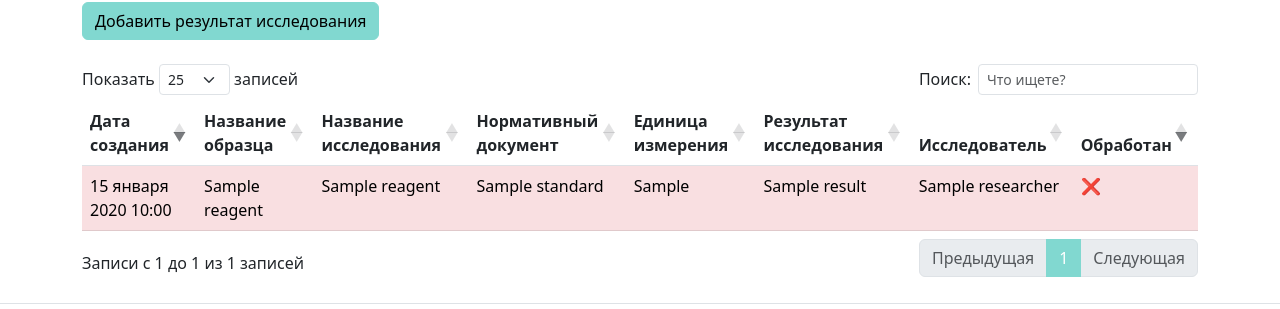
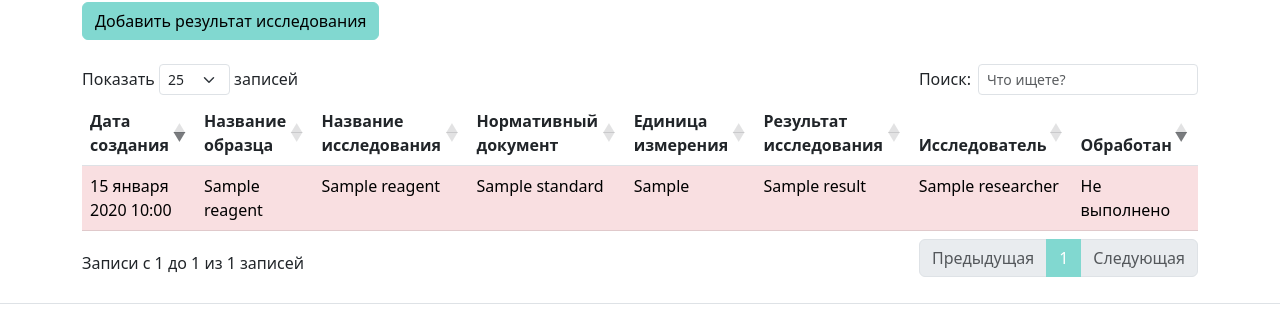
Before and after one commit to v-2841/laboratory, a Django app: template laboratory/templates/results/index.html in a window 1280 px wide. Shown: the part 142-451 px from the top of the page. Run offline with Django 4.2, Linux system fonts and the light colour scheme; the template is opened without the code that fills it: most values are stand-ins (such as "Sample title", 1, 10 or a date in 2020); some libraries are stand-ins or nearby versions.

Commit message:
28.08.23

```diff
--- a/laboratory/templates/results/index.html
+++ b/laboratory/templates/results/index.html
@@ -32,12 +32,12 @@
           <td>{{ result.researcher }}</td>
           <td>
             {% if result.is_processed %}
-              ✅
+              Выполнено
             {% elif not perms.results.change_result %}
-              ❌
+              Не выполнено
             {% else %}
               <a href="{% url 'results:edit' result.id %}"
-                 class="text-decoration-none">❌</a>
+                 class="text-decoration-none">Отметить как выполненное</a>
             {% endif %}
           </td>
         </tr>
@@ -48,7 +48,7 @@
     new DataTable('#sortTable', {
       order: [[7, 'desc'], [0, 'desc']],
       "createdRow": function(row, data, dataIndex){
-        if(data[7] != "✅"){
+        if(data[7] != "Выполнено"){
             $(row).addClass('table-danger');
         }
       },
```
